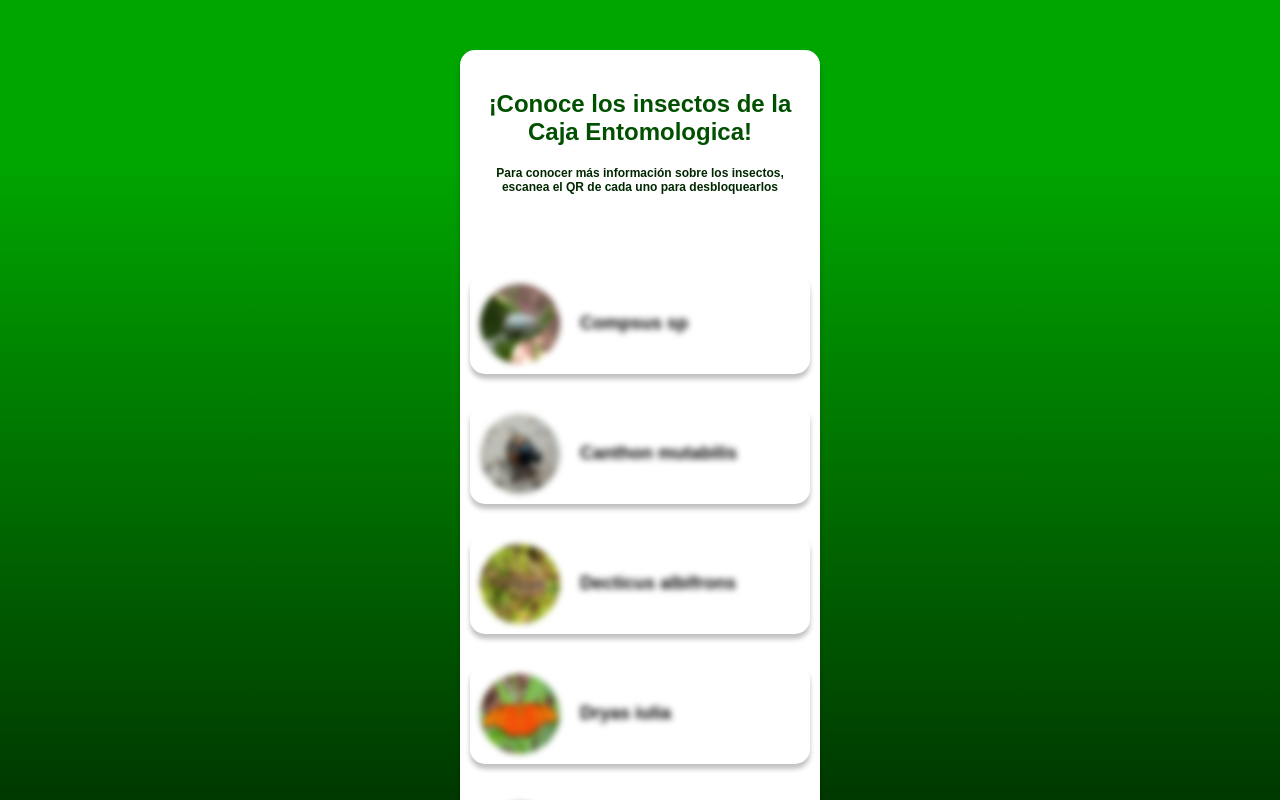
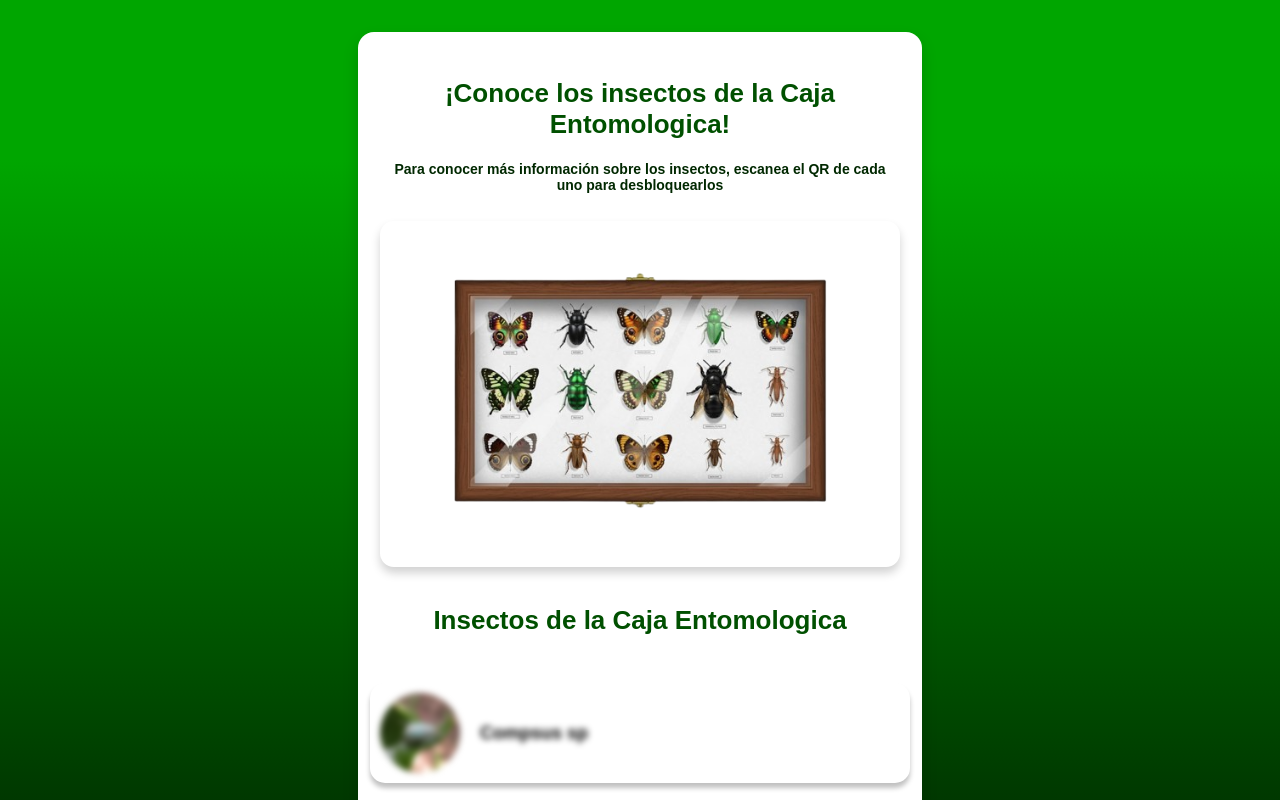
Before and after one commit to agroambientalcaicedonia/CajaEntomologica, a React (Vite) app: page /#/ in a window 1280 px wide. Shown: the top 800 px of the page. Built offline with nearby package versions, Linux system fonts and the light colour scheme.

Commit message:
se agrego la caja entomologica y su audio tambien con su pagina

```diff
--- a/src/components/Insectos.jsx
+++ b/src/components/Insectos.jsx
@@ -5,7 +5,7 @@ import {
   Compsus_sp, Canthon_mutabilis, Decticus_albifrons, Dryas_iulia, Edessa_meditabunda, Heilipus_lauri,
   Hydrobius_fuscipes, Macraspis_lucida, Mecopoda_niponensis, Neoconocephalus_pullus, Odontotaenius_disjunctus,
   Pardogryllacris_sp, Schistocerca_damnifica, Teleogryllus_emma, Xylocopa_sonorina,
-  Polistes_erythrocephalus, Lucilia_sericata, Leptoglossus_zonatus, Brachypalpus_valgus, Oebalus_pugnax
+  Polistes_erythrocephalus, Lucilia_sericata, Leptoglossus_zonatus, Brachypalpus_valgus, Oebalus_pugnax, Caja_entomologica,
 } from "../const/insectos";
 
 function Insectos() {
@@ -145,6 +145,10 @@ function Insectos() {
       if (idsGuardados.includes("20")) {
         setboton(true);
       }
+    } else if (id == 21) {
+      setInsecto(Caja_entomologica);
+      setIdInsecto("21");
+      setboton(true);
     } else {
       setInsecto(null);
       setIdInsecto("0");
@@ -254,11 +258,13 @@ function Insectos() {
               </div>
             </div>
 
-            {/* Recordatorio debajo del reproductor */}
-            <div className="recordatorio-captura">
-              <span className="recordatorio-texto">¡Recuerda atrapar tu insecto!</span>
-              <span className="flecha-abajo">↓</span>
-            </div>
+            {/* Recordatorio debajo del reproductor (oculto para Caja entomológica) */}
+            {idInsecto !== "21" && (
+              <div className="recordatorio-captura">
+                <span className="recordatorio-texto">¡Recuerda atrapar tu insecto!</span>
+                <span className="flecha-abajo">↓</span>
+              </div>
+            )}
 
             {boton ? (
               <button
--- a/src/components/paginaP.jsx
+++ b/src/components/paginaP.jsx
@@ -26,6 +26,7 @@ function PaginaP() {
   const [insecto18, setInsecto18] = useState(true);
   const [insecto19, setInsecto19] = useState(true);
   const [insecto20, setInsecto20] = useState(true);
+  const [cajaEntomologica, setCajaEntomologica] = useState(false);
 
   useEffect(() => {
     const idsGuardados = JSON.parse(localStorage.getItem("idsInsectos")) || [];
@@ -90,6 +91,9 @@ function PaginaP() {
     if (idsGuardados.includes("20")) {
       setInsecto20(false);
     }
+    if (idsGuardados.includes("21")) {
+      setCajaEntomologica(false);
+    }
   }, []);
 
   const handleCardClick = (targetId, locked) => {
@@ -108,7 +112,16 @@ function PaginaP() {
             cada uno para desbloquearlos
           </h2>
         </section>
+        <section>
+          <img
+            onClick={() => handleCardClick(21, cajaEntomologica)}
+            className="img-CajaEntomologica"
+            src="./images/Cajaentomologica.png"
+            alt="Caja Entomologica"
+          />
+        </section>
         <div className="contenedor-targetas">
+          <h1 className="Titulo">Insectos de la Caja Entomologica</h1>
           <div className="Targeta1" onClick={() => handleCardClick(1, insecto1)}>
             <div className={insecto1 ? "desenfoque" : "sindesenfoque"}>
               <img
--- a/src/const/insectos.js
+++ b/src/const/insectos.js
@@ -179,3 +179,12 @@ export const Polistes_erythrocephalus = {
   audio: "audios/Polistes erythrocephalus.wav",
   boton: "button-insecto-Polistes_erythrocephalus",
 };
+
+export const Caja_entomologica = {
+  fondo: "fondo-caja-entomologica",
+  nombre: "Caja entomológica",
+  imagen: "./images/CajaentomologicaFondo.png",
+  decoracion: "./images/Cajaentomologica.png",
+  audio: "audios/Audio ecosistemico.mp3",
+  boton: "button-caja-entomologica",
+};
--- a/src/css/Insectos.css
+++ b/src/css/Insectos.css
@@ -353,7 +353,8 @@
 .button-insecto-Lucilia_sericata,
 .button-insecto-Brachypalpus_valgus,
 .button-insecto-Leptoglossus_zonatus,
-.button-insecto-Polistes_erythrocephalus {
+.button-insecto-Polistes_erythrocephalus,
+.button-caja-entomologica {
   width: 100%;
   border-radius: 15px;
   color: white;
@@ -388,6 +389,8 @@
 .button-insecto-Brachypalpus_valgus { background: linear-gradient(to right, #f5d76e 20%, #c49a36 100%); }
 .button-insecto-Leptoglossus_zonatus { background: linear-gradient(to right, #e29d5c 20%, #8a5a2b 100%); }
 .button-insecto-Polistes_erythrocephalus { background: linear-gradient(to right, #e76f51 20%, #8d3a22 100%); }
+/* Botón para Caja Entomológica */
+.button-caja-entomologica { background: linear-gradient(to right, #b07d4f 20%, #7a4b2a 100%); }
 
 /* Fondos por insecto (sencillos y acordes) */
 .fondo-insectos-Compsus_sp {
@@ -591,6 +594,17 @@
   background: linear-gradient(to bottom, #e76f51 20%, #8d3a22 100%);
 }
 
+/* Fondo para Caja Entomológica */
+.fondo-caja-entomologica {
+  width: 100%;
+  position: fixed;
+  z-index: -1;
+  top: 0%;
+  left: 0%;
+  height: 100vh;
+  background: linear-gradient(to bottom, #efe7dc 20%, #7a4b2a 100%);
+}
+
 .img-2 {
   position: absolute;
   top: -20%;
--- a/src/css/PaginaP.css
+++ b/src/css/PaginaP.css
@@ -1,18 +1,39 @@
 .Contenedor1 {
   width: 100%;
-  max-width: 320px;
-  margin: auto;
-  margin-top: 50px;
-  background-color: white;
-  border-radius: 15px;
-  box-shadow: 0px 5px 5px rgba(0, 0, 0, 0.249);
+  max-width: 420px;
+  margin: 32px auto;
+  background-color: #ffffff;
+  border-radius: 16px;
+  box-shadow: 0 8px 16px rgba(0, 0, 0, 0.15);
   height: auto;
-  padding: 20px;
+  padding: 20px 18px;
   display: flex;
   flex-direction: column;
   align-items: center;
   text-align: center;
-  gap: 70px;
+  gap: 16px;
+  overflow: hidden; /* evita que la imagen se desborde */
+}
+
+/* Imagen principal de la caja entomológica */
+.img-CajaEntomologica {
+  width: 100%;
+  height: auto;
+  border-radius: 12px;
+  box-shadow: 0 6px 10px rgba(0, 0, 0, 0.18);
+  object-fit: contain;
+  animation: animacion 1.1s ease;
+  transform-origin: center;
+}
+
+@media (min-width: 768px) {
+  .Contenedor1 {
+    max-width: 520px;
+    padding: 24px 22px;
+  }
+  .img-CajaEntomologica {
+    border-radius: 14px;
+  }
 }
 
 .contenedor-targetas {
@@ -57,7 +78,7 @@
 .Titulo {
   color: rgb(0, 80, 0);
   font-family: Arial, Helvetica, sans-serif;
-  font-size: 24px;
+  font-size: 26px;
   font-weight: bold;
   animation: animacion 0.9s ease;
 }
@@ -65,7 +86,7 @@
 .Informacion {
   color: rgb(0, 40, 0);
   font-family: Arial, Helvetica, sans-serif;
-  font-size: 12px;
+  font-size: 14px;
   animation: animacion 1s ease;
 }
 
@@ -83,6 +104,12 @@
   );
 }
 
+.img-insectosPaginaP {
+  width: 80px;
+  height: 80px;
+  border-radius: 50%;
+}
+
 @keyframes animacion {
   0% {
     transform: scale(0);
@@ -93,9 +120,3 @@
     opacity: 1;
   }
 }
-
-.img-insectosPaginaP {
-  width: 80px;
-  height: 80px;
-  border-radius: 50%;
-}
```
Also changed, not shown: public/images/CajaentomologicaFondo.png (added).
